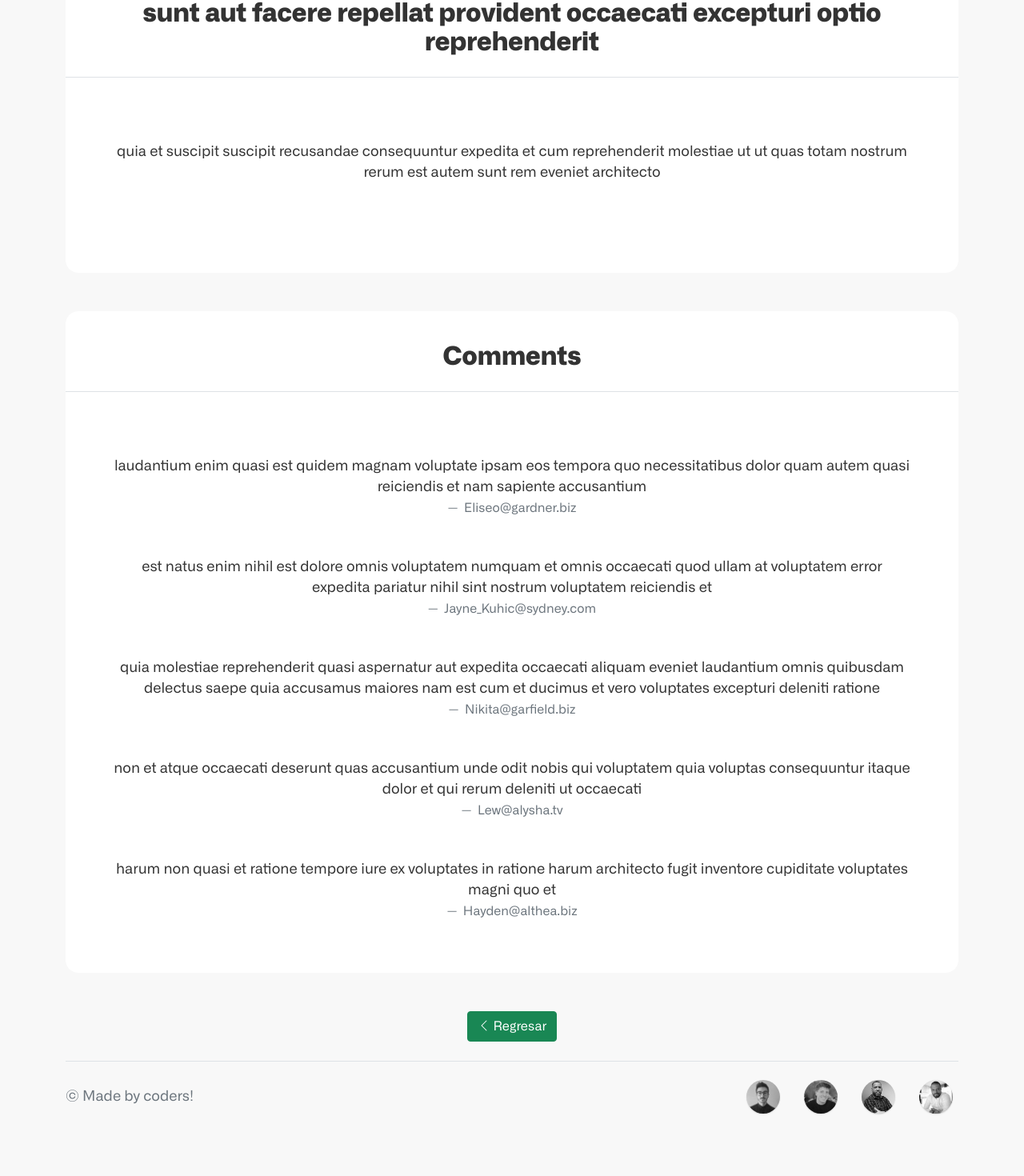
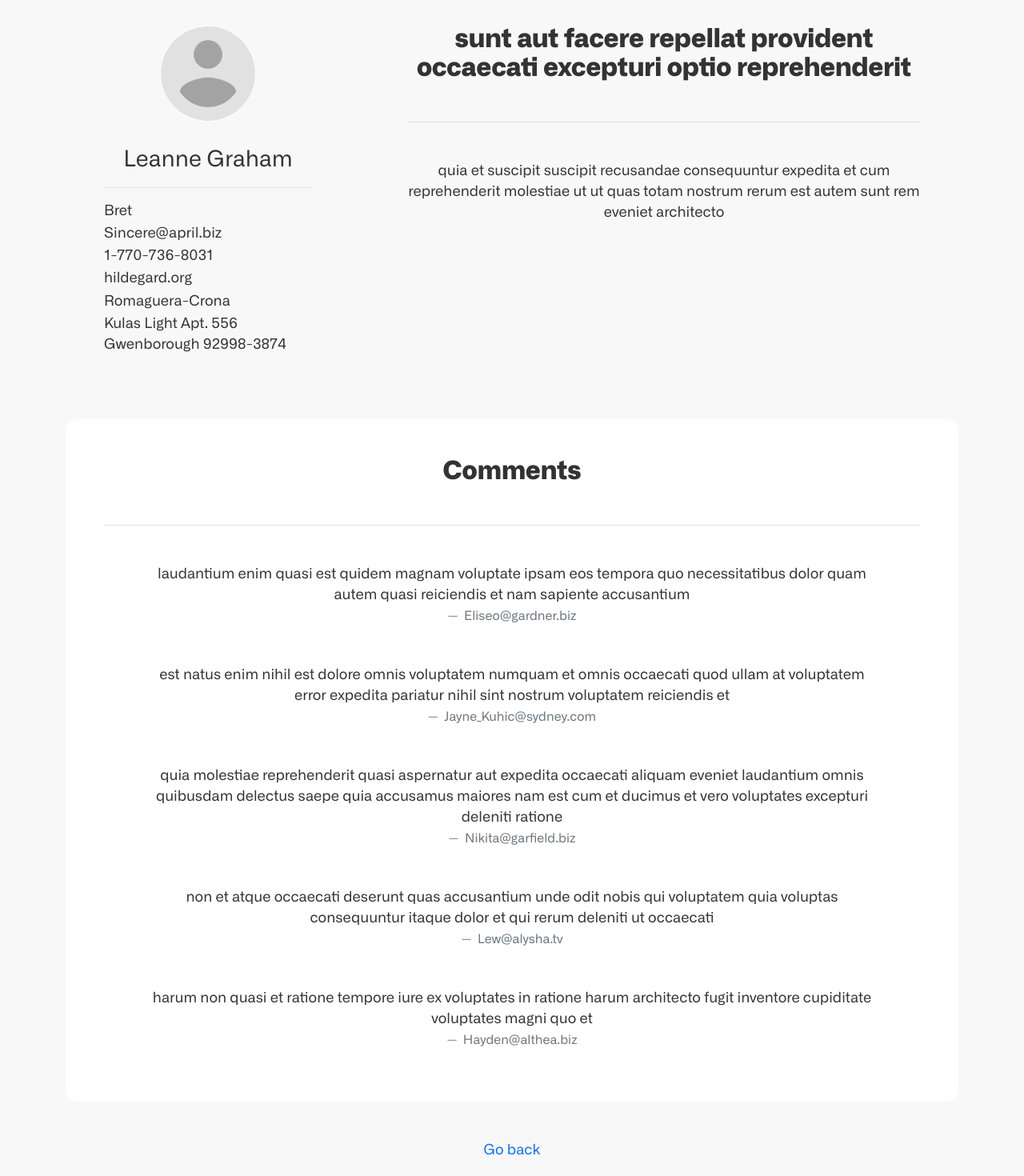
Before and after one commit to gilbecao/social-network, an Angular app in the folder frontend/: page /post/1 in a window 1280 px wide. Shown: the part 214-1684 px from the top of the page at 80% size. Before the commit the page ends 1653 px from the top, so only its background shows below. Built offline with nearby package versions, Linux system fonts and the light colour scheme.

Commit message:
Refactor templates

```diff
--- a/frontend/src/app/components/post-comment/post-comment.component.html
+++ b/frontend/src/app/components/post-comment/post-comment.component.html
@@ -1,3 +1,6 @@
+<div class="post-list rounded-5 bg-search light-shadow p-5">
+  <h2 class="pb-5 border-bottom">Comments</h2>
+
   <figure *ngFor="let comment of comments">
     <blockquote class="blockquote mt-5">
       <p class="px-5">{{ comment.body }}</p>
@@ -6,3 +9,4 @@
       {{ comment.email }}
     </figcaption>
   </figure>
+</div>
--- a/frontend/src/app/components/post-filter/post-filter.component.html
+++ b/frontend/src/app/components/post-filter/post-filter.component.html
@@ -1,12 +1,17 @@
-<div class="col-12">
-  <label for="search-box">Author search</label>
+<div class="col-12 bg-search light-shadow rounded-5 py-4 px-3 mb-5">
+  <h2 class="pb-3">Posts</h2>
+  <div class="col-12 col-sm-6 offset-sm-3 d-flex flex-row mb-2">
+    <label for="search-box" class="col-sm-1 col-form-label">
+      <i class="bi bi-search me-3"></i>
+    </label>
     <input
       #searchBox
       type="text"
+      class="form-control"
       id="search-box"
-    class="form-control"
       placeholder="Search for author"
       autocomplete="off"
       (input)="search(searchBox.value)"
     />
   </div>
+</div>
--- a/frontend/src/app/components/post-list/post-list.component.html
+++ b/frontend/src/app/components/post-list/post-list.component.html
@@ -1,17 +1,7 @@
-<h2 class="pb-4 border-bottom">Posts</h2>
-<div
-  class="
-    post-list
-    row row-cols-1 row-cols-lg-3
-    rounded-5
-    align-items-stretch
-    g-4
-    pt-3
-    pb-5
-  "
->
+<app-post-filter></app-post-filter>
+
+<div class="row row-cols-1 row-cols-lg-3 align-items-stretch gy-4 mt-3">
   <ng-container *ngIf="posts$ | async as posts">
-    <app-post-filter></app-post-filter>
     <app-post *ngFor="let post of posts" [post]="post"></app-post>
   </ng-container>
 </div>
--- a/frontend/src/app/components/post/post.component.html
+++ b/frontend/src/app/components/post/post.component.html
@@ -5,57 +5,31 @@
         card card-cover
         h-100
         overflow-hidden
-        text-white
-        bg-dark
+        bg-search
+        light-shadow
         rounded-5
-        shadow-lg
       "
     >
-      <div class="d-flex flex-column h-100 p-5 pb-3 text-white text-shadow-1">
-        <h2 class="card-title pt-5 mt-5 mb-4 display-6 lh-1 fw-bold">
+      <div class="d-flex flex-column h-100 p-5 pb-3 text-gradient">
+        <h2 class="card-title pt-5 mt-5 mb-4 display-6 fw-bold">
           {{ post.title | titlecase }}
         </h2>
-        <ul class="d-flex list-unstyled mt-auto">
+        <ul class="d-flex list-unstyled mt-5">
           <li class="me-auto">
             <img
               src="../../../assets/images/user.png"
               alt="user"
               width="32"
               height="32"
-              class="rounded-circle border border-white"
+              class="rounded-circle"
             />
           </li>
           <li class="d-flex align-items-center me-3">
-            <svg
-              xmlns="http://www.w3.org/2000/svg"
-              width="16"
-              height="16"
-              fill="currentColor"
-              class="bi bi-person"
-              viewBox="0 0 16 16"
-            >
-              <path
-                d="M8 8a3 3 0 1 0 0-6 3 3 0 0 0 0 6zm2-3a2 2 0 1 1-4 0 2 2 0 0 1 4 0zm4 8c0 1-1 1-1 1H3s-1 0-1-1 1-4 6-4 6 3 6 4zm-1-.004c-.001-.246-.154-.986-.832-1.664C11.516 10.68 10.289 10 8 10c-2.29 0-3.516.68-4.168 1.332-.678.678-.83 1.418-.832 1.664h10z"
-              />
-            </svg>
+            <i class="bi bi-person fs-2"></i>
             <small class="mx-1">{{ post?.userId }}</small>
           </li>
           <li class="d-flex align-items-center">
-            <svg
-              xmlns="http://www.w3.org/2000/svg"
-              width="16"
-              height="16"
-              fill="currentColor"
-              class="bi bi-info-circle"
-              viewBox="0 0 16 16"
-            >
-              <path
-                d="M8 15A7 7 0 1 1 8 1a7 7 0 0 1 0 14zm0 1A8 8 0 1 0 8 0a8 8 0 0 0 0 16z"
-              />
-              <path
-                d="m8.93 6.588-2.29.287-.082.38.45.083c.294.07.352.176.288.469l-.738 3.468c-.194.897.105 1.319.808 1.319.545 0 1.178-.252 1.465-.598l.088-.416c-.2.176-.492.246-.686.246-.275 0-.375-.193-.304-.533L8.93 6.588zM9 4.5a1 1 0 1 1-2 0 1 1 0 0 1 2 0z"
-              />
-            </svg>
+            <i class="bi bi-chat-quote fs-2"></i>
             <small class="mx-1">{{ post?.id }}</small>
           </li>
         </ul>
--- a/frontend/src/app/pages/post-details/post-details.component.html
+++ b/frontend/src/app/pages/post-details/post-details.component.html
@@ -1,29 +1,23 @@
-<div class="container px-4 py-5" id="custom-cards">
-  <div
-    class="post-list row row-cols-1 rounded-5 align-items-stretch g-4 pt-3 pb-5"
-  >
-    <h2 class="pb-4 border-bottom">{{ post.title }}</h2>
-    <p class="p-5">{{ post.body }}</p>
+<div class="container mt-5">
+  <div class="row">
+    <app-post-author-details
+      [author]="post.author"
+      class="d-flex col-12 col-md-4"
+    ></app-post-author-details>
+    <app-post-content
+      [post]="post"
+      class="d-flex col-12 col-md-8"
+    ></app-post-content>
   </div>
+</div>
 
-  <div class="post-list row row-cols-1 rounded-5 g-4 mt-5 pt-3 pb-5">
-    <h2 class="pb-4 border-bottom">Comments</h2>
+<div class="container mb-5">
+  <div class="row">
     <app-post-comment></app-post-comment>
   </div>
 </div>
-<button class="btn btn-success" type="button" routerLink="/">
-  <svg
-    xmlns="http://www.w3.org/2000/svg"
-    width="16"
-    height="16"
-    fill="currentColor"
-    class="bi bi-chevron-left"
-    viewBox="0 0 16 16"
-  >
-    <path
-      fill-rule="evenodd"
-      d="M11.354 1.646a.5.5 0 0 1 0 .708L5.707 8l5.647 5.646a.5.5 0 0 1-.708.708l-6-6a.5.5 0 0 1 0-.708l6-6a.5.5 0 0 1 .708 0z"
-    />
-  </svg>
-  Regresar
-</button>
+
+<a routerLink="/" class="text-gradient">
+  <i class="bi bi-chevron-left"></i>
+  Go back
+</a>
```
Lines whose indentation alone changed are shown as unchanged.
